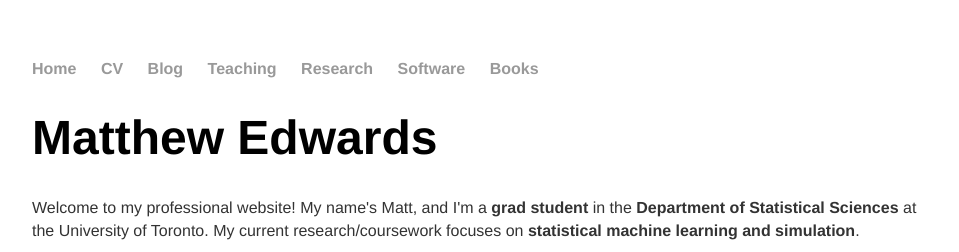
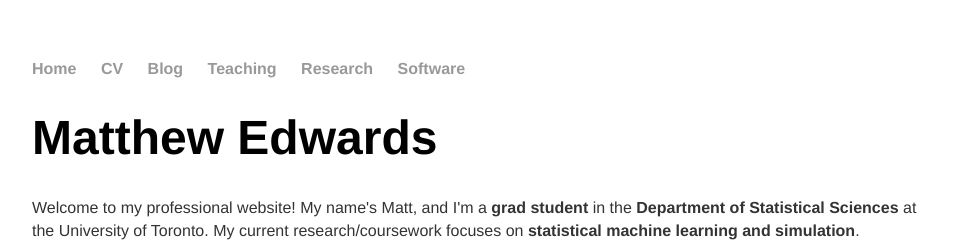
Before and after one commit to 12mre1/12mre1.github.io, a Jekyll site: the page built from index.html, in a window 1280 px wide. Shown: the top 252 px of the page, without its empty margins (160-1119 px from the left). Built offline with Jekyll 4.4.1, drawn with Linux system fonts in a browser that asks for light colours.

Commit message:
update header

```diff
--- a/_layouts/default.html
+++ b/_layouts/default.html
@@ -16,7 +16,7 @@
 				<li><a href="/teach">Teaching</a></li>
 				<li><a href="/research">Research</a></li>
 				<li><a href="/software">Software</a></li>
-				<li><a href="/books">Books</a></li>
+				<!-- <li><a href="/books">Books</a></li> -->
 
 
 	    		</ul>
```
